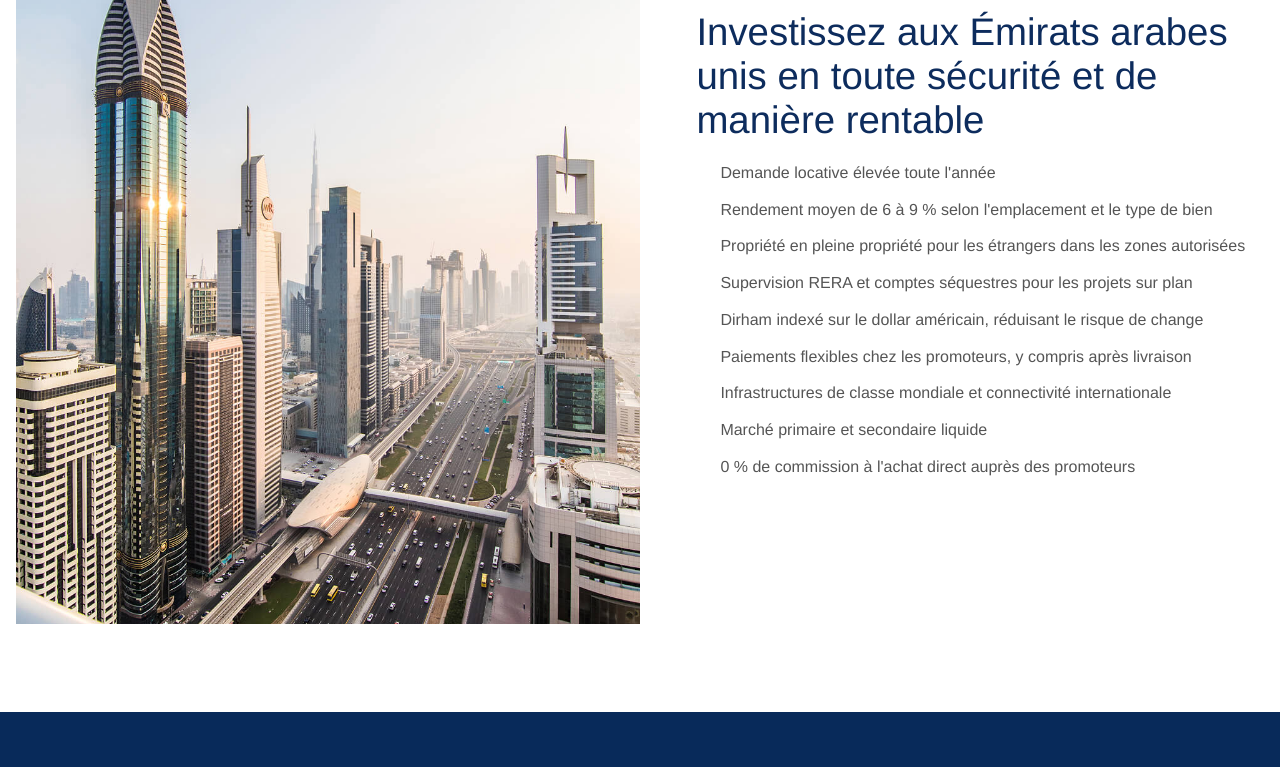
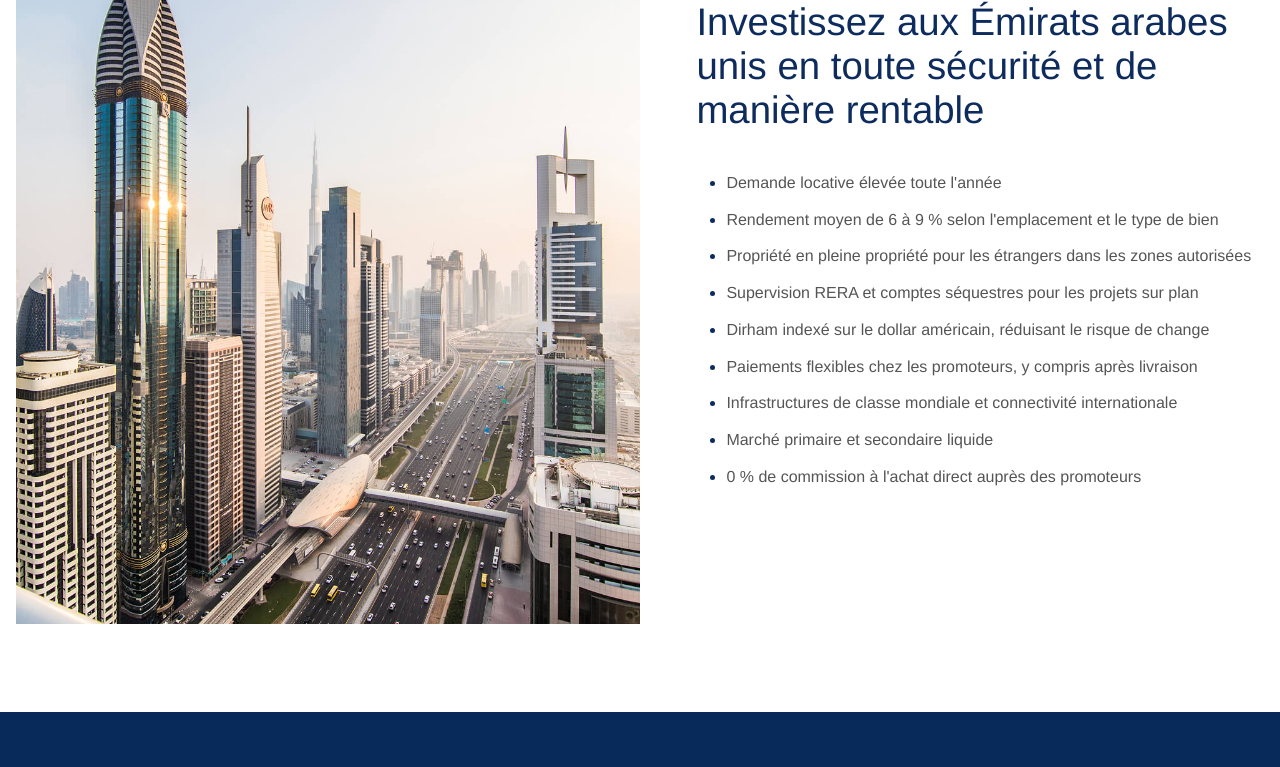
Before and after one commit to demokrat90/metrika, a Next.js app: page /villas/fr in a window 1280 px wide. Shown: the part 1024-1791 px from the top of the page. Built offline with nearby package versions, Linux system fonts and the light colour scheme; no server answers; a web font is replaced by a local one.

Commit message:
Increase FR info heading gap and restore bullet markers

```diff
--- a/src/components/villas-fr.css
+++ b/src/components/villas-fr.css
@@ -109,7 +109,7 @@
 }
 
 .vf-info__content h2 {
-  margin: 0 0 20px;
+  margin: 0 0 40px;
   color: #0d2c5d;
   font-size: clamp(2rem, 3vw, 3.4rem);
   line-height: 1.15;
@@ -118,16 +118,18 @@
 
 .vf-info__content ul {
   margin: 0;
-  padding-left: 24px;
+  padding-left: 30px;
   display: grid;
   gap: 14px;
   color: #555;
   font-size: clamp(1rem, 1.08vw, 1.9rem);
   line-height: 1.42;
+  list-style: disc;
 }
 
 .vf-info__content li::marker {
   color: #0d2c5d;
+  font-size: 0.95em;
 }
 
 .vf-benefits {
```
